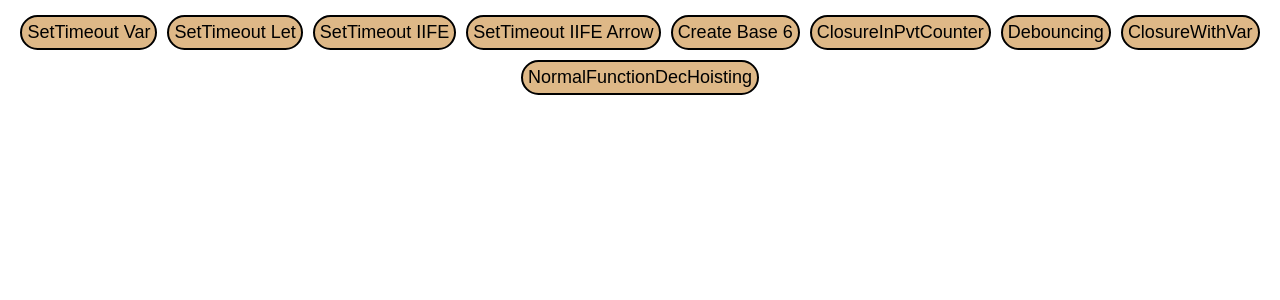
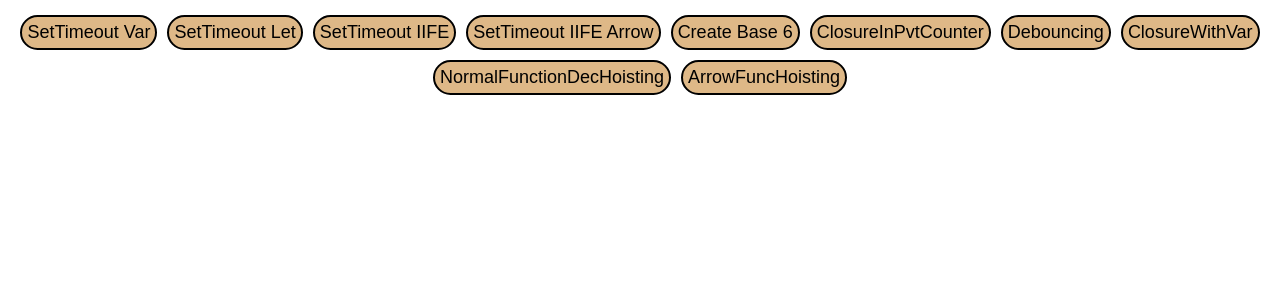
Before and after one commit to AnirupPat/reactjs-let-vs-var, a React (Create React App) app: page / in a window 1280 px wide. Shown: the top 300 px of the page. Built offline with nearby package versions, Linux system fonts and the light colour scheme.

Commit message:
Hoisting with Arrow functions
not possible

```diff
--- a/src/components/Main.js
+++ b/src/components/Main.js
@@ -13,6 +13,7 @@ const Main = () => {
       <Button title="Debouncing" />
       <Button title="ClosureWithVar" />
       <Button title="NormalFunctionDecHoisting" />
+      <Button title="ArrowFuncHoisting" />
     </div>
   );
 };
--- a/src/components/UI/Button/Button.js
+++ b/src/components/UI/Button/Button.js
@@ -8,6 +8,7 @@ import ClosureInPvtCounter from '../../../methods/ClosureInPvtCounter';
 import Debouncing from '../../../methods/Debouncing';
 import ClosureWithVar from '../../../methods/ClosureWithVar';
 import NormalFunctionDecHoisting from '../../../methods/NormalFunctionDecHoisting';
+import ArrowFuncHoisting from '../../../methods/ArrowFuncHoisting';
 
 const Button = (props) => {
     const clickHandler = (event) => {
@@ -37,6 +38,8 @@ const Button = (props) => {
             sum(5);sum(10);
         } else if(event.target.innerHTML === 'NormalFunctionDecHoisting') {
             NormalFunctionDecHoisting();
+        } else if(event.target.innerHTML === 'ArrowFuncHoisting') {
+            ArrowFuncHoisting();
         }
     }
   return <button onClick={clickHandler} className={classes.button}>{props.title}</button>;
--- /dev/null
+++ b/src/methods/ArrowFuncHoisting.js
@@ -0,0 +1,8 @@
+const ArrowFuncHoisting = () => {
+    call(); // this will throw an error...
+    const call = () => {
+        console.log("function callled")
+    }
+}
+
+export default ArrowFuncHoisting;
```
